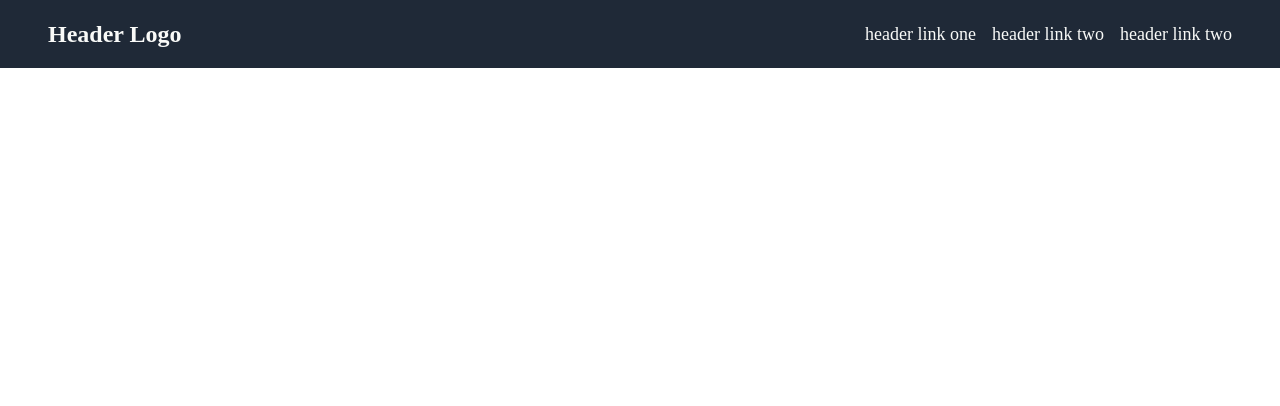
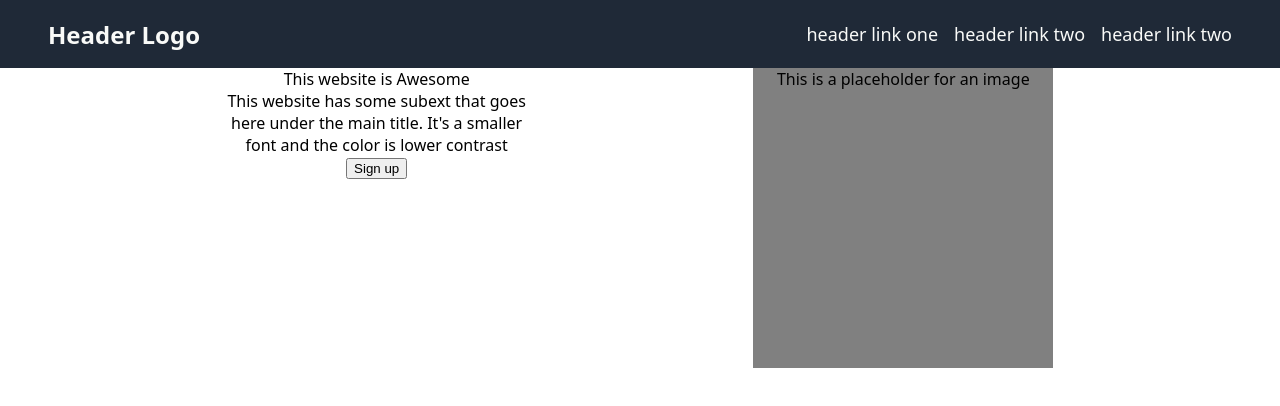
Before and after one commit to FLyingWisdom/foundation_landing_page, a plain HTML site: page index.html in a window 1280 px wide. Drawn offline with Linux system fonts and the light colour scheme.

Commit message:
populating hero, neccesary elements inside. Needs styling and spacial aligning

```diff
--- a/index.html
+++ b/index.html
@@ -24,8 +24,18 @@
     </div>
 
 
+    <div class="hero">
+        <div class="text area">
+            <div class="main title">This website is Awesome</div>
+            <div class="subtext">This website has some subext that goes here under the main title. It's a smaller font and the color is lower contrast</div>
+            <button>Sign up</button>
+        </div>
+        <div class="image placeholder"> This is a placeholder for an image</div>
 
-    <div class="hero"></div>
+    </div>
+
+
+
     <div class="info"></div>
     <div class="quote"></div>
     <div class="call to action"></div>
--- a/style.css
+++ b/style.css
@@ -1,5 +1,6 @@
 body {
     margin: 0;
+    font-family: system-ui, -apple-system, BlinkMacSystemFont, 'Segoe UI', Roboto, Oxygen, Ubuntu, Cantarell, 'Open Sans', 'Helvetica Neue', sans-serif;
     display: flex;
     flex-direction: column;
     justify-content: space-between;
@@ -45,3 +46,20 @@ a{
     align-items: center;
     gap: 16px;
   }
+
+
+.hero{
+    display: flex;
+    justify-content: space-evenly;
+    align-items: center;
+}
+
+.text.area, .image.placeholder{
+    height: 300px;
+    width: 300px;
+    text-align: center;
+}
+
+.image.placeholder {
+    background: grey;
+}
```
Also changed, not shown: 1 other file.
